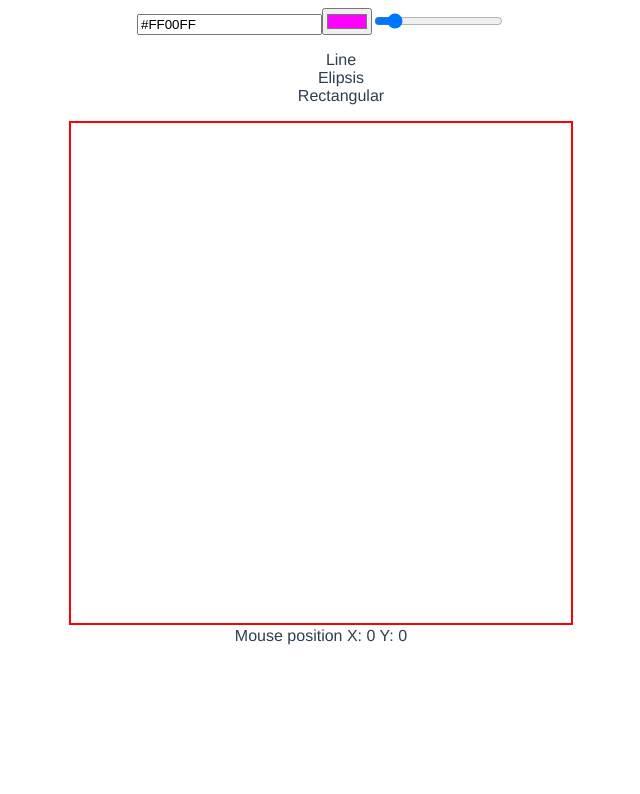
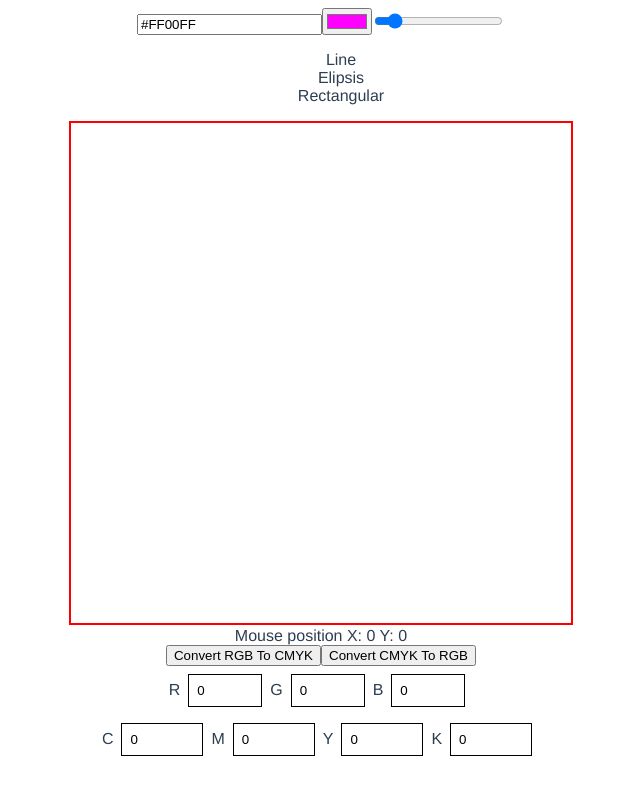
Before and after one commit to matthewgrzegorczyk/Paint, a Vue app: page / in a window 1280 px wide. Shown: the top 794 px of the page, without its empty margins (319-959 px from the left). Built offline with nearby package versions, Linux system fonts and the light colour scheme.

Commit message:
Basic CMYK to RGB and RGB to CMYK converter.

```diff
--- a/src/App.vue
+++ b/src/App.vue
@@ -1,18 +1,19 @@
 <template>
   <div id="app">
     <Paint />
+    <Converter />
   </div>
 </template>
 
 <script>
-import HelloWorld from './components/HelloWorld.vue'
 import Paint from './components/Paint.vue'
+import Converter from './components/Converter.vue'
 
 export default {
   name: 'app',
   components: {
-    HelloWorld,
-    Paint
+    Paint,
+    Converter
   }
 }
 </script>
--- /dev/null
+++ b/src/components/Converter.vue
@@ -0,0 +1,87 @@
+<template>
+    <div class="converter-container">
+        <button @click="convertRgbToCmyk">Convert RGB To CMYK</button>
+        <button @click="convertCmykToRgb">Convert CMYK To RGB</button>
+        <div class="rgb">
+            <label for="r">R</label>
+            <input id="r" type="number" v-model="rgb.r" min="0" max="255" step="1">
+            <label for="g">G</label>
+            <input id="g" type="number" v-model="rgb.g" min="0" max="255" step="1">
+            <label for="b">B</label>
+            <input id="b" type="number" v-model="rgb.b" min="0" max="255" step="1">
+        </div>
+        <div class="cmyk">
+            <label for="c">C</label>
+            <input id="c" type="number" v-model="cmyk.c" min="0" max="1" step=".01">
+            <label for="m">M</label>
+            <input id="m" type="number" v-model="cmyk.m" min="0" max="1" step=".01">
+            <label for="y">Y</label>
+            <input id="y" type="number" v-model="cmyk.y" min="0" max="1" step=".01">
+            <label for="k">K</label>
+            <input id="k" type="number" v-model="cmyk.k" min="0" max="1" step=".01">
+        </div>
+    </div>
+</template>
+
+<script>
+export default {
+  data: function() {
+    return {
+      rgb: {
+        r: 0,
+        g: 0,
+        b: 0
+      },
+      cmyk: {
+        c: 0,
+        m: 0,
+        y: 0,
+        k: 0
+      }
+    };
+  },
+  methods: {
+    convertRgbToCmyk: function() {
+      const cmyk = rgb2cmyk(this.rgb);
+      console.log(cmyk);
+      this.cmyk = cmyk;
+    },
+    convertCmykToRgb: function() {
+      this.rgb = cmyk2rgb(this.cmyk);
+    }
+  }
+};
+
+function rgb2cmyk(rgb) {
+  let scaled = {
+    r: rgb.r / 255,
+    g: rgb.g / 255,
+    b: rgb.b / 255
+  };
+  const k = parseFloat(1 - Math.max(...Object.values(scaled))).toFixed(2);
+  return {
+    k: k,
+    c: parseFloat((1 - scaled.r - k) / (1 - k)).toFixed(2),
+    m: parseFloat((1 - scaled.g - k) / (1 - k)).toFixed(2),
+    y: parseFloat((1 - scaled.b - k) / (1 - k)).toFixed(2)
+  };
+}
+
+function cmyk2rgb(cmyk) {
+  console.log(cmyk);
+  return {
+    r: 255 * (1 - cmyk.c) * (1 - cmyk.k),
+    g: 255 * (1 - cmyk.m) * (1 - cmyk.k),
+    b: 255 * (1 - cmyk.y) * (1 - cmyk.k)
+  };
+}
+</script>
+
+<style lang="scss" scoped>
+input {
+  padding: 0.5rem;
+  margin: 0.5rem;
+  outline: 0;
+  border: 1px solid #000;
+}
+</style>
```
